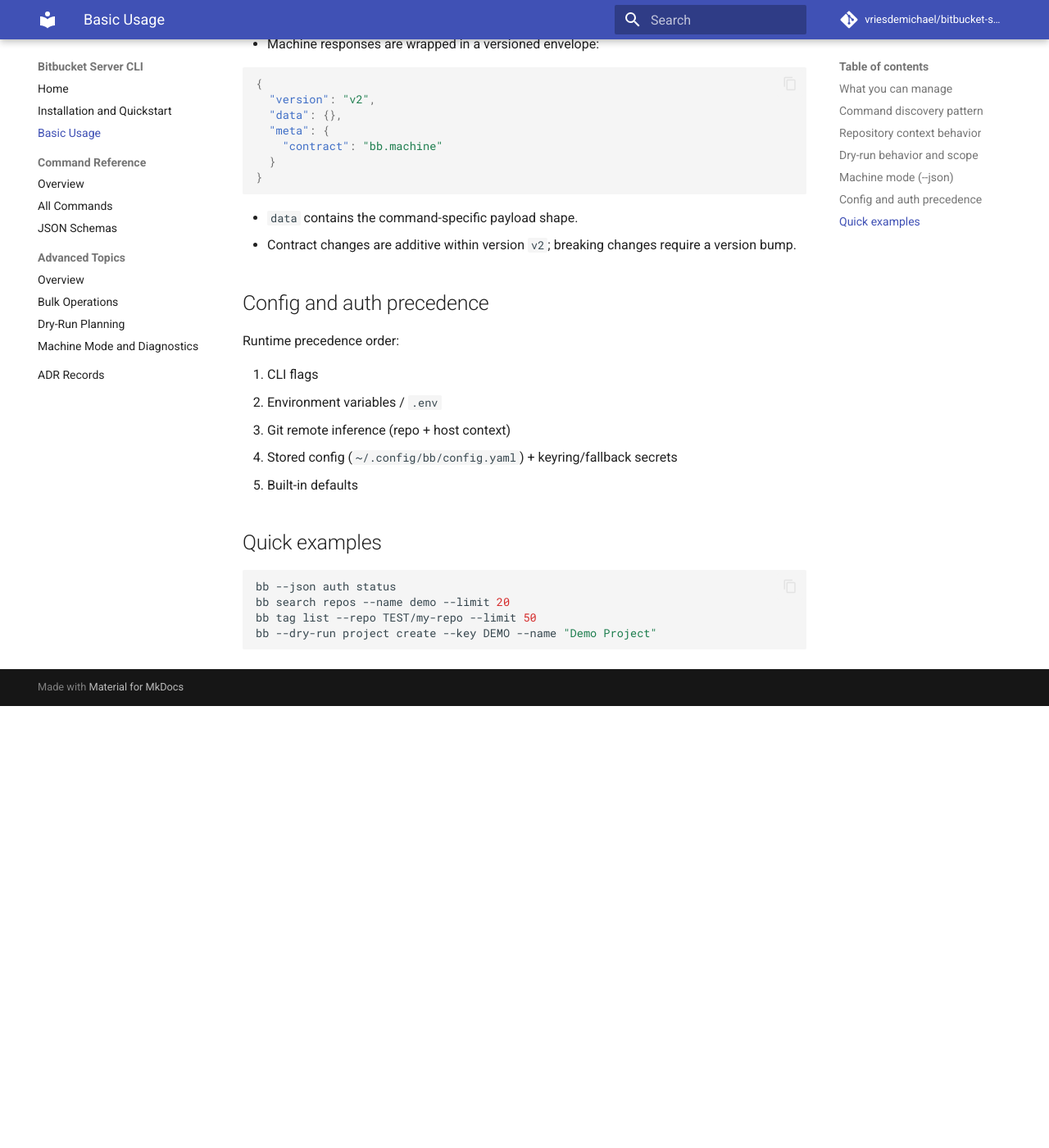
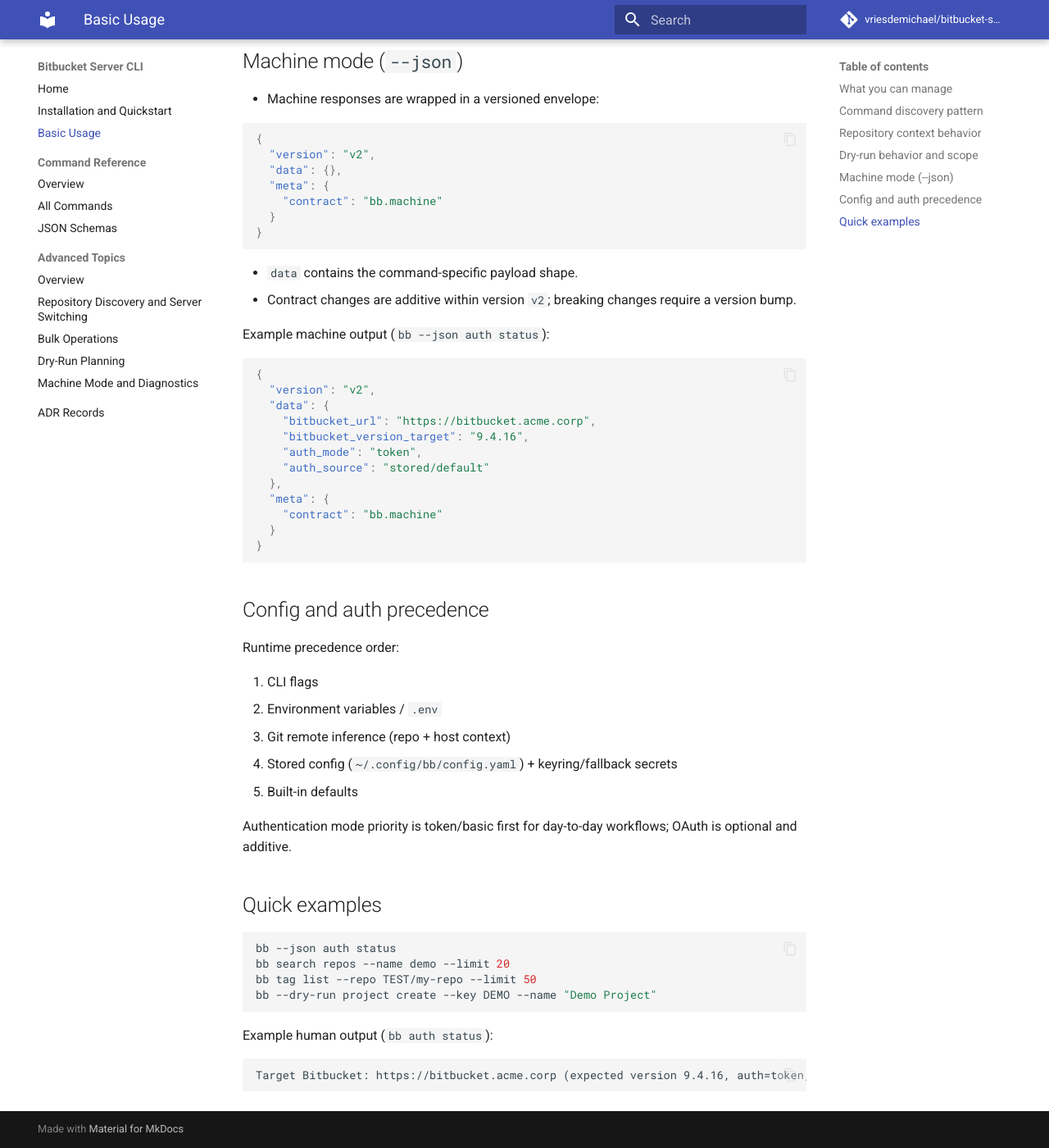
Before and after one commit to vriesdemichael/bitbucket-server-cli, an MkDocs documentation site: the page built from docs/site/basic-usage.md, in a window 1280 px wide and 1400 px high, scrolled down 1358 px. Shown: the whole window at 82% size. Built offline with MkDocs 1.6.1 and Material for MkDocs 9.7.7, drawn with Linux system fonts in a browser that asks for light colours; comment, search, counter and statistics services are not loaded; before the commit the page ends 2219 px from its top, so only the background shows below that; some of the changed text lies outside the part shown.

Commit message:
docs(site): add repo discovery and server switching guidance
Document git-remote repository inference precedence, server context switching workflows, and richer human/JSON output examples. Update quickstart/auth examples to use a corporate-style Bitbucket URL and add error-kind exit-code reference per ADR contracts.

````diff
--- a/docs/site/basic-usage.md
+++ b/docs/site/basic-usage.md
@@ -30,6 +30,9 @@
 - If `--repo` is omitted, `bb` can infer repository context from local git remotes that match authenticated hosts.
 - If multiple remotes match different repositories, `bb` returns an ambiguity error and asks for explicit selection.
 
+See [Advanced: Repository Discovery and Server Switching](advanced/repository-discovery-and-server-switching.md)
+for remote URL formats, precedence, ambiguity handling, and multi-server workflows.
+
 ## Dry-run behavior and scope
 
 - `--dry-run` applies to server-mutating Bitbucket commands.
@@ -56,6 +59,23 @@
 - `data` contains the command-specific payload shape.
 - Contract changes are additive within version `v2`; breaking changes require a version bump.
 
+Example machine output (`bb --json auth status`):
+
+```json
+{
+  "version": "v2",
+  "data": {
+    "bitbucket_url": "https://bitbucket.acme.corp",
+    "bitbucket_version_target": "9.4.16",
+    "auth_mode": "token",
+    "auth_source": "stored/default"
+  },
+  "meta": {
+    "contract": "bb.machine"
+  }
+}
+```
+
 ## Config and auth precedence
 
 Runtime precedence order:
@@ -66,6 +86,8 @@
 4. Stored config (`~/.config/bb/config.yaml`) + keyring/fallback secrets
 5. Built-in defaults
 
+Authentication mode priority is token/basic first for day-to-day workflows; OAuth is optional and additive.
+
 ## Quick examples
 
 ```bash
@@ -74,3 +96,9 @@
 bb tag list --repo TEST/my-repo --limit 50
 bb --dry-run project create --key DEMO --name "Demo Project"
 ```
+
+Example human output (`bb auth status`):
+
+```text
+Target Bitbucket: https://bitbucket.acme.corp (expected version 9.4.16, auth=token, source=stored/default)
+```
--- a/mkdocs.yml
+++ b/mkdocs.yml
@@ -44,6 +44,7 @@
       - JSON Schemas: reference/schemas.md
   - Advanced Topics:
       - Overview: advanced/index.md
+      - Repository Discovery and Server Switching: advanced/repository-discovery-and-server-switching.md
       - Bulk Operations: advanced/bulk-operations.md
       - Dry-Run Planning: advanced/dry-run-planning.md
       - Machine Mode and Diagnostics: advanced/machine-mode-diagnostics.md
````
Also changed, not shown: README.md (+3 -3 lines), docs/site/advanced/index.md (+1 -0 lines), docs/site/advanced/machine-mode-diagnostics.md (+24 -0 lines), docs/site/advanced/repository-discovery-and-server-switching.md (added, +90 -0 lines), docs/site/installation-and-quickstart.md (+1 -1 lines).
